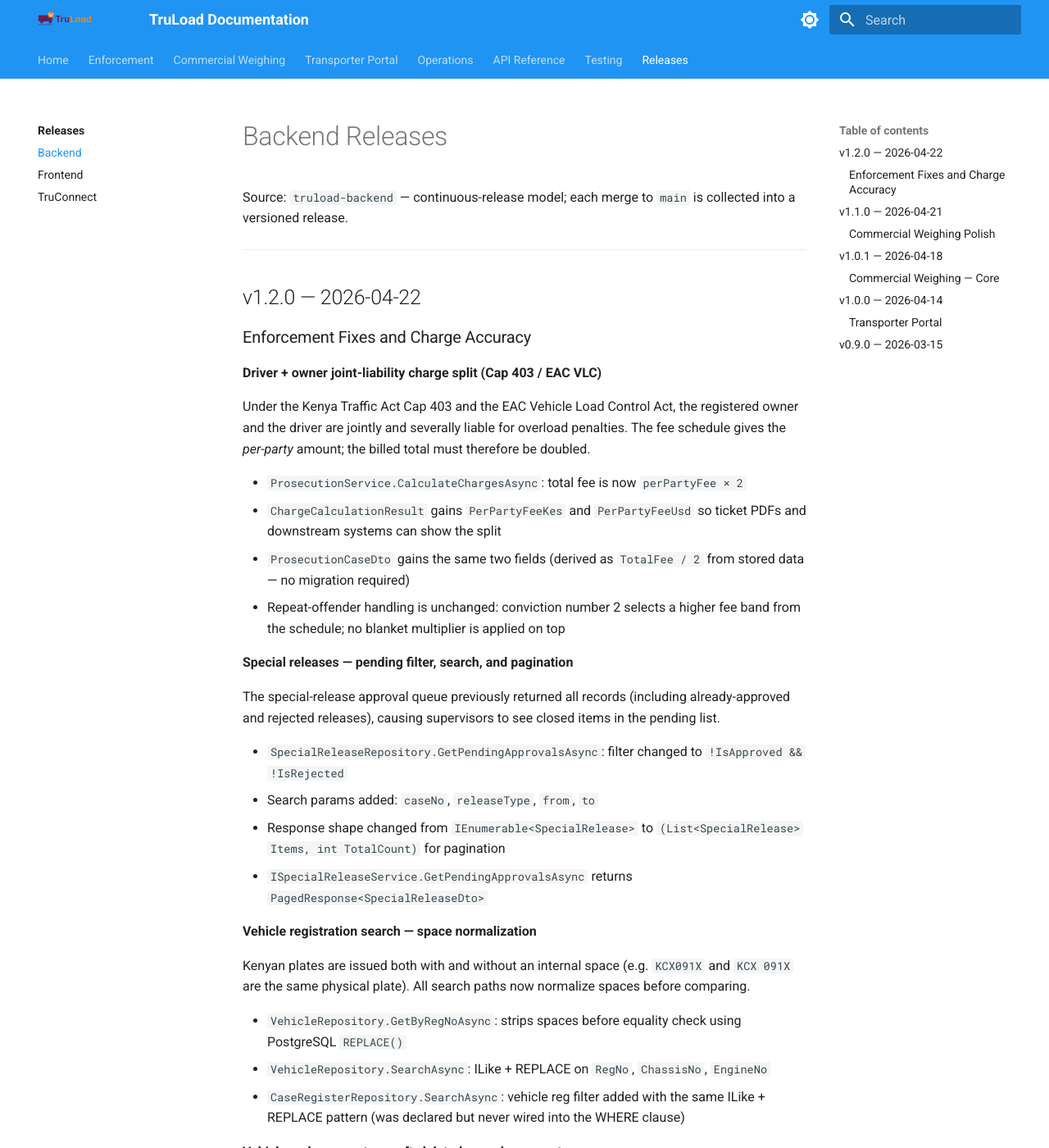
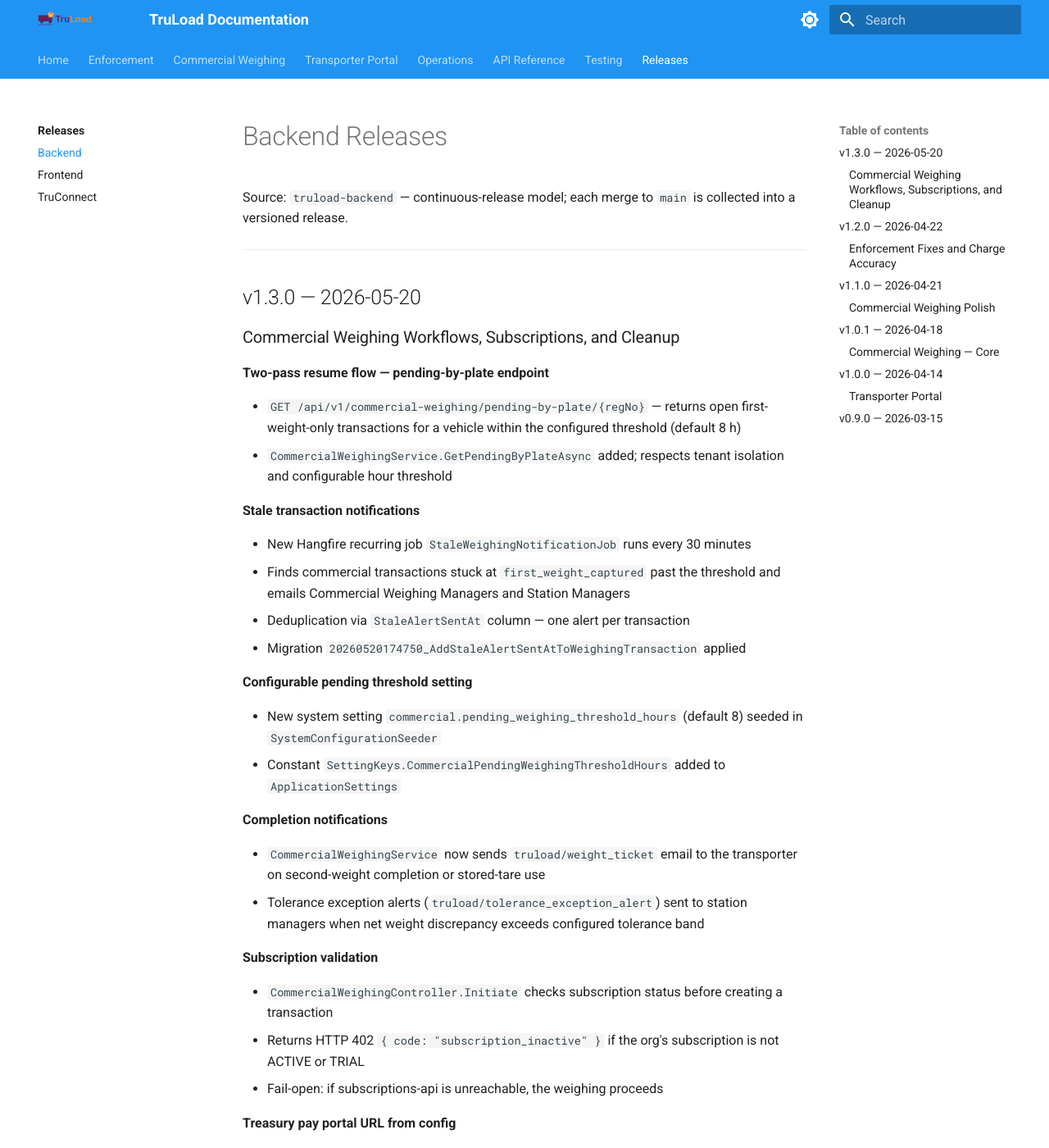
Before and after one commit to Bengo-Hub/truload-docs, an MkDocs documentation site: the page built from docs/release-notes/backend.md, in a window 1280 px wide and 1400 px high. Shown: the whole window at 82% size. Built offline with MkDocs 1.6.1 and Material for MkDocs 9.7.7, drawn with Linux system fonts in a browser that asks for light colours; some of the changed text lies outside the part shown.

Commit message:
docs(v1.3.0): two-pass resume flow, stale notifications, and release notes
- two-pass-weighing.md: add Resume Flow section (plate lookup, resume dialog, stale notification threshold)
- tare-management.md: note stale transaction threshold config alongside tare expiry
- backend.md: add v1.3.0 release notes covering pending-by-plate endpoint, stale job, completion
  notifications, subscription gate, treasury URL config, and module visibility fixes
- frontend.md: add v1.3.0 release notes covering resume dialog, billing page fix, channels tab
  removal, and notifications page cleanup

Co-Authored-By: Claude Sonnet 4.6 <noreply@anthropic.com>

```diff
--- a/docs/release-notes/backend.md
+++ b/docs/release-notes/backend.md
@@ -1,6 +1,55 @@
 # Backend Releases
 
 Source: `truload-backend` — continuous-release model; each merge to `main` is collected into a versioned release.
+
+---
+
+## v1.3.0 — 2026-05-20
+
+### Commercial Weighing Workflows, Subscriptions, and Cleanup
+
+**Two-pass resume flow — pending-by-plate endpoint**
+
+- `GET /api/v1/commercial-weighing/pending-by-plate/{regNo}` — returns open first-weight-only transactions for a vehicle within the configured threshold (default 8 h)
+- `CommercialWeighingService.GetPendingByPlateAsync` added; respects tenant isolation and configurable hour threshold
+
+**Stale transaction notifications**
+
+- New Hangfire recurring job `StaleWeighingNotificationJob` runs every 30 minutes
+- Finds commercial transactions stuck at `first_weight_captured` past the threshold and emails Commercial Weighing Managers and Station Managers
+- Deduplication via `StaleAlertSentAt` column — one alert per transaction
+- Migration `20260520174750_AddStaleAlertSentAtToWeighingTransaction` applied
+
+**Configurable pending threshold setting**
+
+- New system setting `commercial.pending_weighing_threshold_hours` (default 8) seeded in `SystemConfigurationSeeder`
+- Constant `SettingKeys.CommercialPendingWeighingThresholdHours` added to `ApplicationSettings`
+
+**Completion notifications**
+
+- `CommercialWeighingService` now sends `truload/weight_ticket` email to the transporter on second-weight completion or stored-tare use
+- Tolerance exception alerts (`truload/tolerance_exception_alert`) sent to station managers when net weight discrepancy exceeds configured tolerance band
+
+**Subscription validation**
+
+- `CommercialWeighingController.Initiate` checks subscription status before creating a transaction
+- Returns HTTP 402 `{ code: "subscription_inactive" }` if the org's subscription is not ACTIVE or TRIAL
+- Fail-open: if subscriptions-api is unreachable, the weighing proceeds
+
+**Treasury pay portal URL from config**
+
+- `Treasury:PayPortalBaseUrl` added to `appsettings.json` (default `https://books.codevertexitsolutions.com/pay`)
+- Both `CommercialWeighingService` and `InvoiceService` now read this from `IConfiguration`; hardcoded URL removed
+
+**Module visibility fixes**
+
+- `TenantModules.SetupNotifications = "setup_notifications"` constant added
+- `DefaultCommercialWeighingModules` now includes `setup_notifications` so commercial tenants see the Notifications setup page
+- TRULOAD-DEMO org `EnabledModulesJson` updated to include `setup_notifications` and `billing`
+
+**Notifications and Integrations page cleanup**
+
+- `IntegrationConfigController` returns HTTP 400 for notification-managed providers (`sms_twilio`, `sms_africastalking`, `email_smtp`) — these are managed by notifications-service
 
 ---
 
```
Also changed, not shown: docs/commercial/tare-management.md (+1 -0 lines), docs/commercial/two-pass-weighing.md (+17 -1 lines), docs/release-notes/frontend.md (+31 -0 lines).
